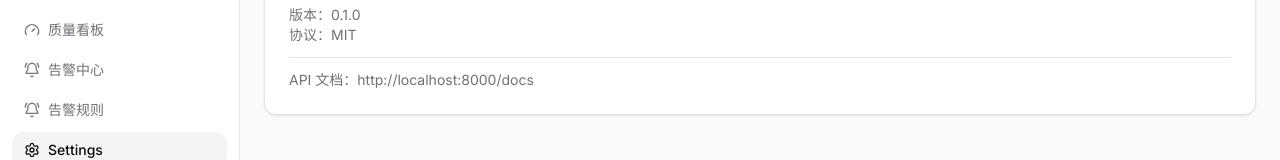
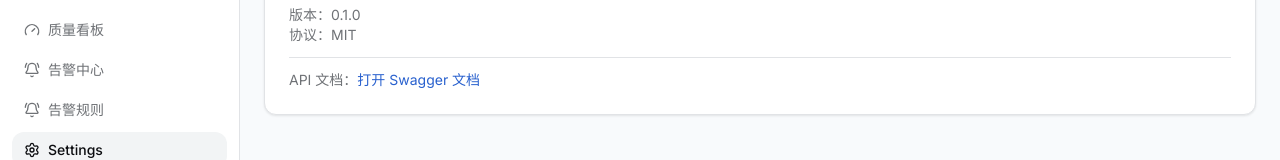
Before and after one commit to weijiakang8-dotcom/Agenthub, a React (Vite) app in the folder frontend/: page /settings in a window 1280 px wide. Shown: the part 216-376 px from the top of the page. Built offline with nearby package versions, Linux system fonts and the light colour scheme.

Commit message:
fix: make settings API docs link host-aware

```diff
--- a/frontend/src/pages/Settings.tsx
+++ b/frontend/src/pages/Settings.tsx
@@ -20,7 +20,17 @@ export default function Settings() {
           <p>版本：0.1.0</p>
           <p>协议：MIT</p>
           <Separator className="my-3" />
-          <p>API 文档：http://localhost:8000/docs</p>
+          <p>
+            API 文档：
+            <a
+              className="text-primary underline-offset-4 hover:underline"
+              href={`${window.location.protocol}//${window.location.hostname}:8000/docs`}
+              target="_blank"
+              rel="noreferrer"
+            >
+              打开 Swagger 文档
+            </a>
+          </p>
         </CardContent>
       </Card>
     </div>
```
